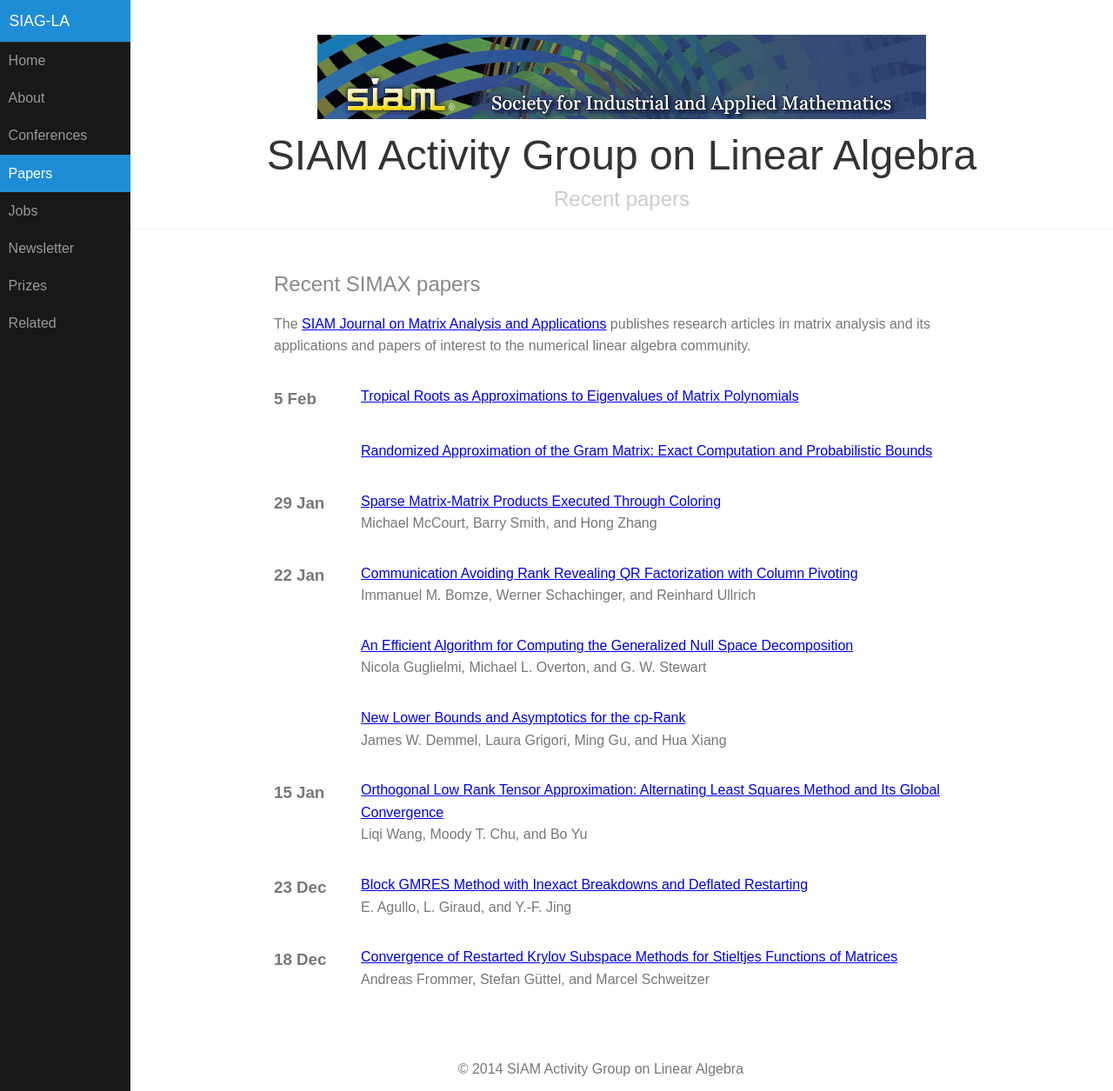
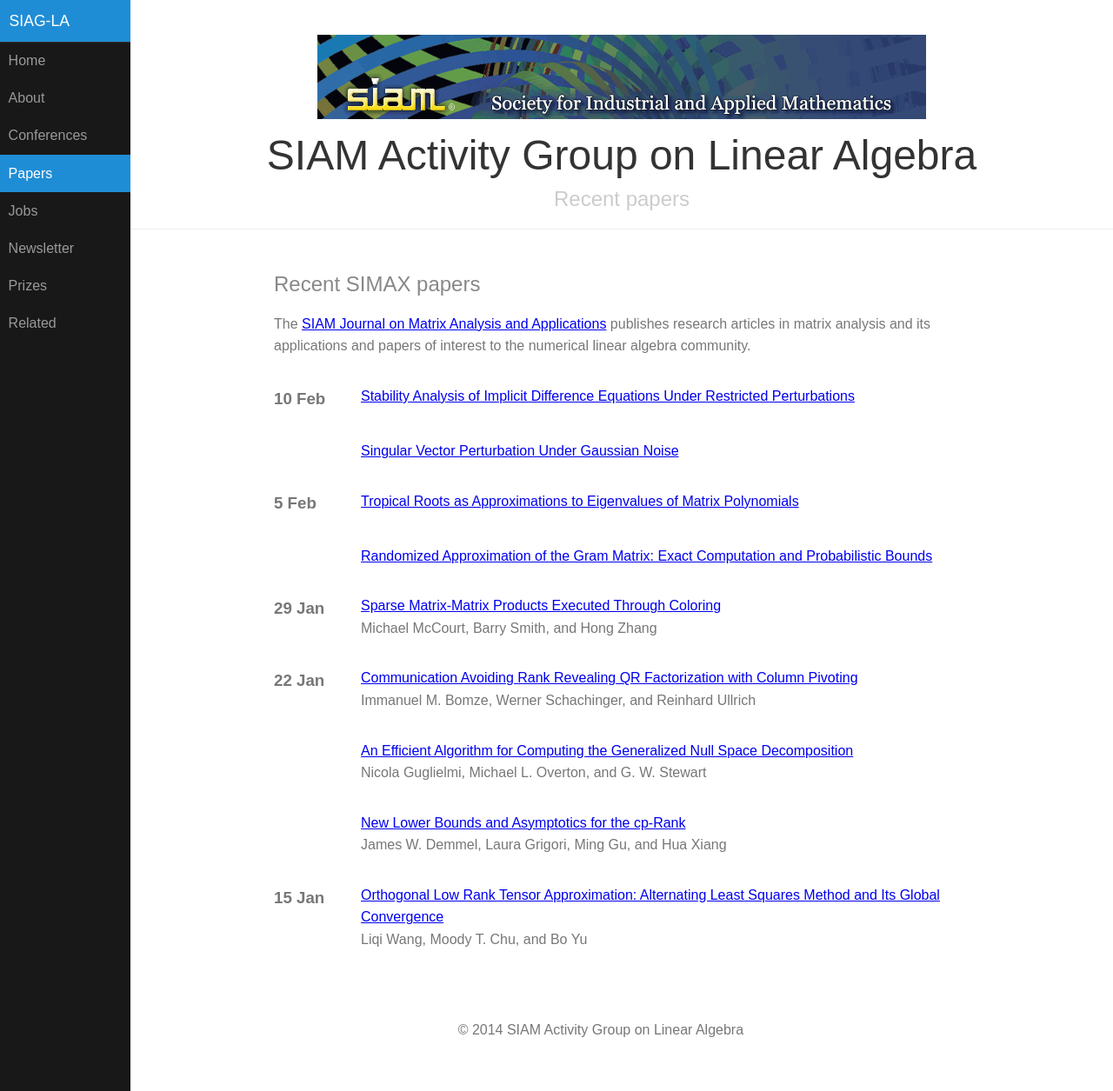
Before and after one commit to dbindel/siagla, a Jekyll site: the page built from simax.html, in a window 1280 px wide and 1255 px high. Shown: the whole window at 87% size. Built offline with Jekyll 4.4.1, drawn with Linux system fonts in a browser that asks for light colours.

Commit message:
Automated updates to simax.yml

```diff
--- a/_data/simax.yml
+++ b/_data/simax.yml
@@ -707,3 +707,23 @@
   pp_start: '138'
   title: Tropical Roots as Approximations to Eigenvalues of Matrix Polynomials
   volume: '36'
+- authors: '
+
+    '
+  date: Tue, 10 Feb 2015 08:00:00 GMT
+  doi: doi:10.1137/130938177
+  link: http://epubs.siam.org/doi/abs/10.1137/130938177?ai=s7&mi=3ezuvv&af=R
+  pp_end: '177'
+  pp_start: '158'
+  title: Singular Vector Perturbation Under Gaussian Noise
+  volume: '36'
+- authors: '
+
+    '
+  date: Tue, 10 Feb 2015 08:00:00 GMT
+  doi: doi:10.1137/140984191
+  link: http://epubs.siam.org/doi/abs/10.1137/140984191?ai=s7&mi=3ezuvv&af=R
+  pp_end: '202'
+  pp_start: '178'
+  title: Stability Analysis of Implicit Difference Equations Under Restricted Perturbations
+  volume: '36'
```
